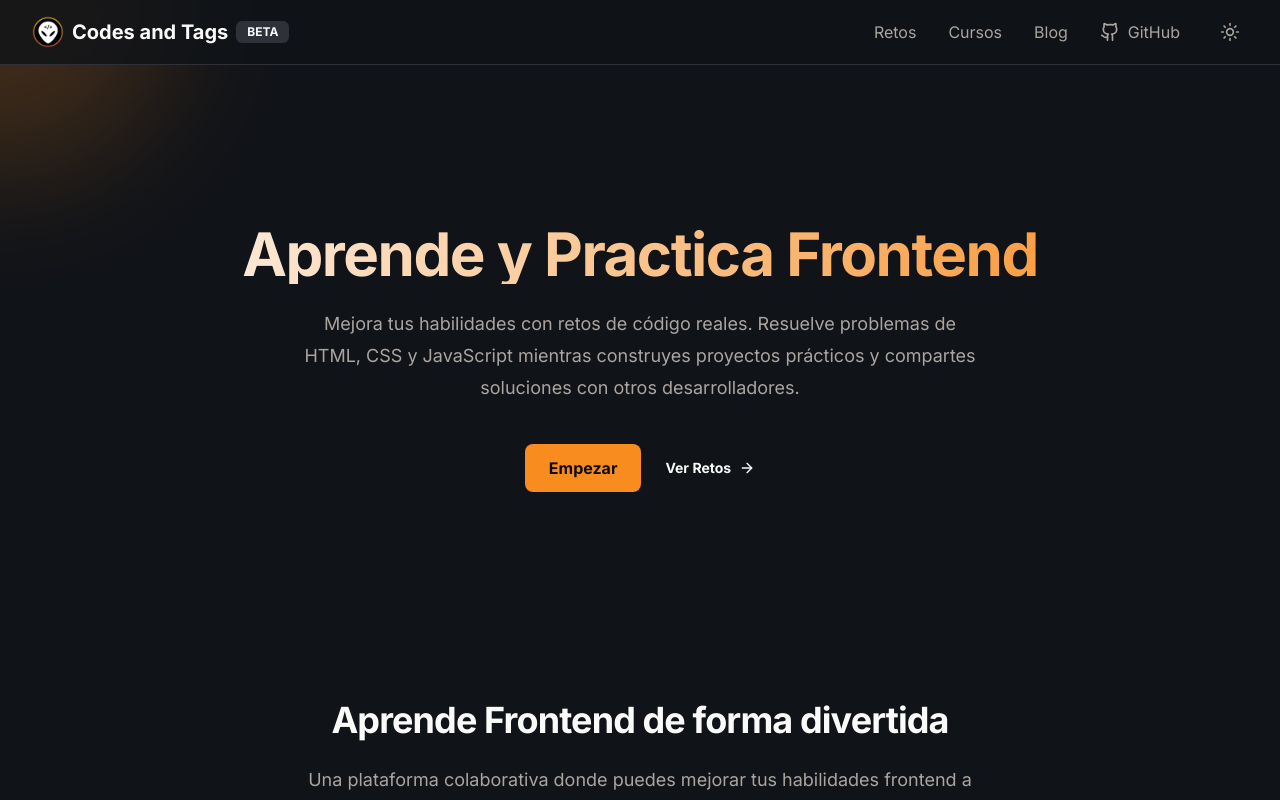
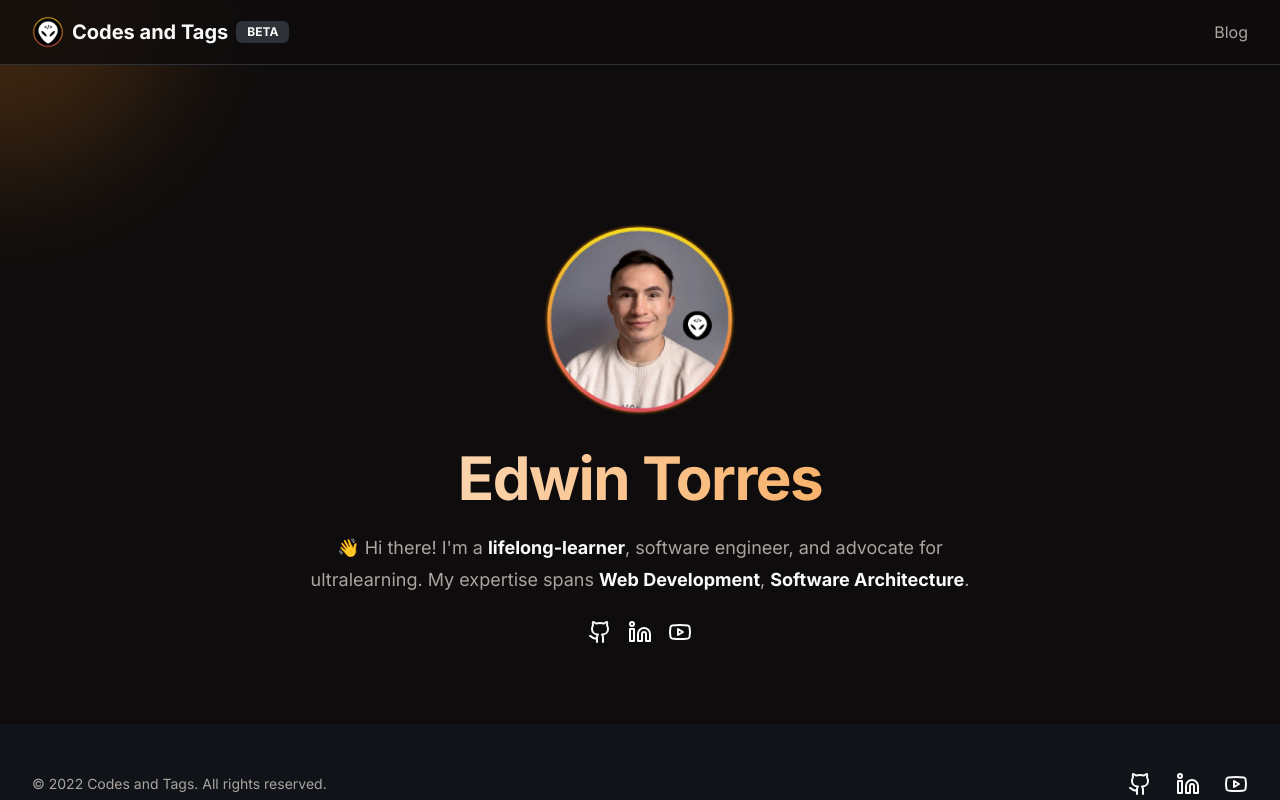
Before and after one commit to codesandtags/codesandtags.github.io, a Next.js app: page / in a window 1280 px wide. Shown: the top 800 px of the page. Built offline with nearby package versions, Linux system fonts and the light colour scheme.

Commit message:
feat: updated landing page

```diff
--- a/src/app/globals.css
+++ b/src/app/globals.css
@@ -40,7 +40,7 @@ body {
 
   /* Dark Theme */
   .dark {
-    --background: 220 20% 8%;
+    --background: 330 7% 5%;
     --foreground: 60 8% 98%;
     --card: 220 20% 8%;
     --card-foreground: 60 8% 98%;
--- a/src/app/page.tsx
+++ b/src/app/page.tsx
@@ -1,17 +1,18 @@
-import Features from "@/components/ui/Features";
-import Footer from "@/components/ui/Footer";
-import Hero from "@/components/ui/Hero";
-import Navbar from "@/components/ui/navbar";
+import Features from '@/components/ui/Features'
+import Footer from '@/components/ui/Footer'
+import Hero from '@/components/ui/Hero'
+import Navbar from '@/components/ui/Navbar'
 
 export default function Home() {
+  debugger
   return (
     <div className="min-h-screen bg-background text-foreground">
       <Navbar />
       <main>
         <Hero />
-        <Features />
+        {/* <Features /> */}
       </main>
       <Footer />
     </div>
-  );
+  )
 }
--- a/src/components/ui/Footer.tsx
+++ b/src/components/ui/Footer.tsx
@@ -1,5 +1,5 @@
-import React from "react";
-import { Github, Twitter } from "lucide-react";
+import React from 'react'
+import { Github, Linkedin, Twitter, Youtube } from 'lucide-react'
 
 export default function Footer() {
   return (
@@ -7,18 +7,25 @@ export default function Footer() {
       <div className="mx-auto max-w-7xl px-6 py-12 md:flex md:items-center md:justify-between lg:px-8">
         <div className="flex justify-center space-x-6 md:order-2">
           <a
-            href="#"
-            className="text-muted-foreground hover:text-primary transition-colors"
+            href="https://github.com/codesandtags"
+            className="text-foreground hover:text-primary transition-colors"
           >
-            <Github className="h-6 w-6" />
+            <Github size={24} />
           </a>
           <a
-            href="#"
-            className="text-muted-foreground hover:text-primary transition-colors"
+            href="https://www.linkedin.com/in/etcode/"
+            className="text-foreground hover:text-primary transition-colors"
           >
-            <Twitter className="h-6 w-6" />
+            <Linkedin size={24} />
+          </a>
+          <a
+            href="https://www.youtube.com/@codesandtags"
+            className="text-foreground hover:text-primary transition-colors"
+          >
+            <Youtube size={24} />
           </a>
         </div>
+
         <div className="mt-8 md:order-1 md:mt-0">
           <p className="text-center text-sm leading-5 text-muted-foreground">
             &copy; {new Date().getFullYear()} Codes and Tags. All rights
@@ -27,5 +34,5 @@ export default function Footer() {
         </div>
       </div>
     </footer>
-  );
+  )
 }
--- a/src/components/ui/Hero.tsx
+++ b/src/components/ui/Hero.tsx
@@ -1,17 +1,19 @@
-"use client";
-import React from "react";
-import { ArrowRight } from "lucide-react";
+'use client'
+import React from 'react'
+import { motion } from 'framer-motion'
+import { Github, Linkedin, Mail, Youtube } from 'lucide-react'
+import { ArrowRight } from 'lucide-react'
 
 export default function Hero() {
-  const [mousePosition, setMousePosition] = React.useState({ x: 0, y: 0 });
+  const [mousePosition, setMousePosition] = React.useState({ x: 0, y: 0 })
 
   const handleMouseMove = (e: React.MouseEvent) => {
-    const rect = e.currentTarget.getBoundingClientRect();
+    const rect = e.currentTarget.getBoundingClientRect()
     setMousePosition({
       x: e.clientX - rect.left,
       y: e.clientY - rect.top,
-    });
-  };
+    })
+  }
 
   return (
     <div
@@ -24,30 +26,58 @@ export default function Hero() {
           style={{
             left: `${mousePosition.x}px`,
             top: `${mousePosition.y}px`,
-            transform: "translate(-50%, -50%)",
+            transform: 'translate(-50%, -50%)',
           }}
         />
       </div>
       <div className="relative mx-auto max-w-7xl px-4 sm:px-6 lg:px-8">
         <div className="text-center">
+          <img
+            src="/img/profile-edwin.png"
+            alt="Edwin Torres"
+            className="mx-auto mb-8 rounded-full w-48 h-48 object-cover"
+          />
+
           <h1 className="text-4xl font-bold tracking-tight sm:text-6xl bg-clip-text text-transparent bg-gradient-to-r from-foreground to-primary">
-            Aprende y Practica Frontend
+            Edwin Torres
           </h1>
-          <p className="mt-6 text-lg leading-8 text-muted-foreground max-w-2xl mx-auto">
-            Mejora tus habilidades con retos de código reales. Resuelve
-            problemas de HTML, CSS y JavaScript mientras construyes proyectos
-            prácticos y compartes soluciones con otros desarrolladores.
+          <p className="mt-6 mb-6 text-lg leading-8 text-muted-foreground max-w-2xl mx-auto">
+            👋 Hi there! I'm a{' '}
+            <strong className="text-foreground">lifelong-learner</strong>,
+            software engineer, and advocate for ultralearning. My expertise
+            spans <strong className="text-foreground">Web Development</strong>,{' '}
+            <strong className="text-foreground">Software Architecture</strong>.
           </p>
-          <div className="mt-10 flex items-center justify-center gap-x-6">
+          <div className="flex justify-center space-x-4">
+            <a
+              href="https://github.com/codesandtags"
+              className="text-foreground hover:text-primary transition-colors"
+            >
+              <Github size={24} />
+            </a>
+            <a
+              href="https://www.linkedin.com/in/etcode/"
+              className="text-foreground hover:text-primary transition-colors"
+            >
+              <Linkedin size={24} />
+            </a>
+            <a
+              href="https://www.youtube.com/@codesandtags"
+              className="text-foreground hover:text-primary transition-colors"
+            >
+              <Youtube size={24} />
+            </a>
+          </div>
+          {/* <div className="mt-10 flex items-center justify-center gap-x-6">
             <button className="rounded-lg bg-primary px-6 py-3 font-semibold text-primary-foreground shadow-sm hover:bg-primary/90 focus-visible:outline focus-visible:outline-2 focus-visible:outline-offset-2 focus-visible:outline-primary transition-all">
-              Empezar
+              Charlemos
             </button>
             <button className="flex items-center gap-2 text-sm font-semibold leading-6 text-foreground hover:text-primary transition-colors">
-              Ver Retos <ArrowRight className="h-4 w-4" />
+              Ver Projectos <ArrowRight className="h-4 w-4" />
             </button>
-          </div>
+          </div> */}
         </div>
       </div>
     </div>
-  );
+  )
 }
--- a/src/components/ui/Navbar.tsx
+++ b/src/components/ui/Navbar.tsx
@@ -1,13 +1,38 @@
-"use client";
-import React from "react";
-import Image from "next/image";
+'use client'
+import React from 'react'
+import Image from 'next/image'
 
-import { Github, Moon, Sun } from "lucide-react";
-import { useTheme } from "./ThemeProvider";
-import { Badge } from "@/components/ui/badge";
+import { Github, Moon, Sun } from 'lucide-react'
+// import { useTheme } from './ThemeProvider'
+import { Badge } from '@/components/ui/badge'
+
+// Define the menu items array
+const menuItems: MenuItem[] = [
+  {
+    name: 'Retos',
+    href: '/challenges',
+    isVisible: false,
+  },
+  {
+    name: 'Cursos',
+    href: '/courses',
+    isVisible: false,
+  },
+  {
+    name: 'Blog',
+    href: '/blog',
+    isVisible: true,
+  },
+  {
+    name: 'GitHub',
+    href: '#',
+    icon: <Github className="h-5 w-5" />,
+    isVisible: false,
+  },
+]
 
 export default function Navbar() {
-  const { theme, toggleTheme } = useTheme();
+  // const { theme, toggleTheme } = useTheme()
 
   return (
     <nav className="fixed top-0 w-full border-b border-border bg-background/80 backdrop-blur-sm z-50">
@@ -26,31 +51,21 @@ export default function Navbar() {
             </Badge>
           </div>
           <div className="hidden md:flex md:items-center md:space-x-8">
-            <a
-              href="#"
-              className="text-muted-foreground hover:text-primary transition-colors"
-            >
-              Retos
-            </a>
-            <a
-              href="#"
-              className="text-muted-foreground hover:text-primary transition-colors"
-            >
-              Cursos
-            </a>
-            <a
-              href="#"
-              className="text-muted-foreground hover:text-primary transition-colors"
-            >
-              Blog
-            </a>
-            <a
-              href="#"
-              className="flex items-center gap-2 text-muted-foreground hover:text-primary transition-colors"
-            >
-              <Github className="h-5 w-5" />
-              GitHub
-            </a>
+            {menuItems
+              .filter((item) => item.isVisible)
+              .map((item) => (
+                <a
+                  key={item.name}
+                  href={item.href}
+                  className={`flex items-center gap-2 text-muted-foreground hover:text-primary transition-colors ${
+                    item.isDisabled ? 'opacity-50 pointer-events-none' : ''
+                  }`}
+                >
+                  {item.icon && item.icon}
+                  {item.name}
+                </a>
+              ))}
+            {/* Hide theme toggle for now
             <button
               onClick={toggleTheme}
               className="p-2 text-muted-foreground hover:text-primary transition-colors"
@@ -61,10 +76,10 @@ export default function Navbar() {
               ) : (
                 <Moon className="h-5 w-5" />
               )}
-            </button>
+            </button> */}
           </div>
         </div>
       </div>
     </nav>
-  );
+  )
 }
```
Also changed, not shown: src/types/menu.ts (added, +7 -0 lines), public/img/profile-edwin.png (added), 1 other file (tests, documents, lock files or other folders).
